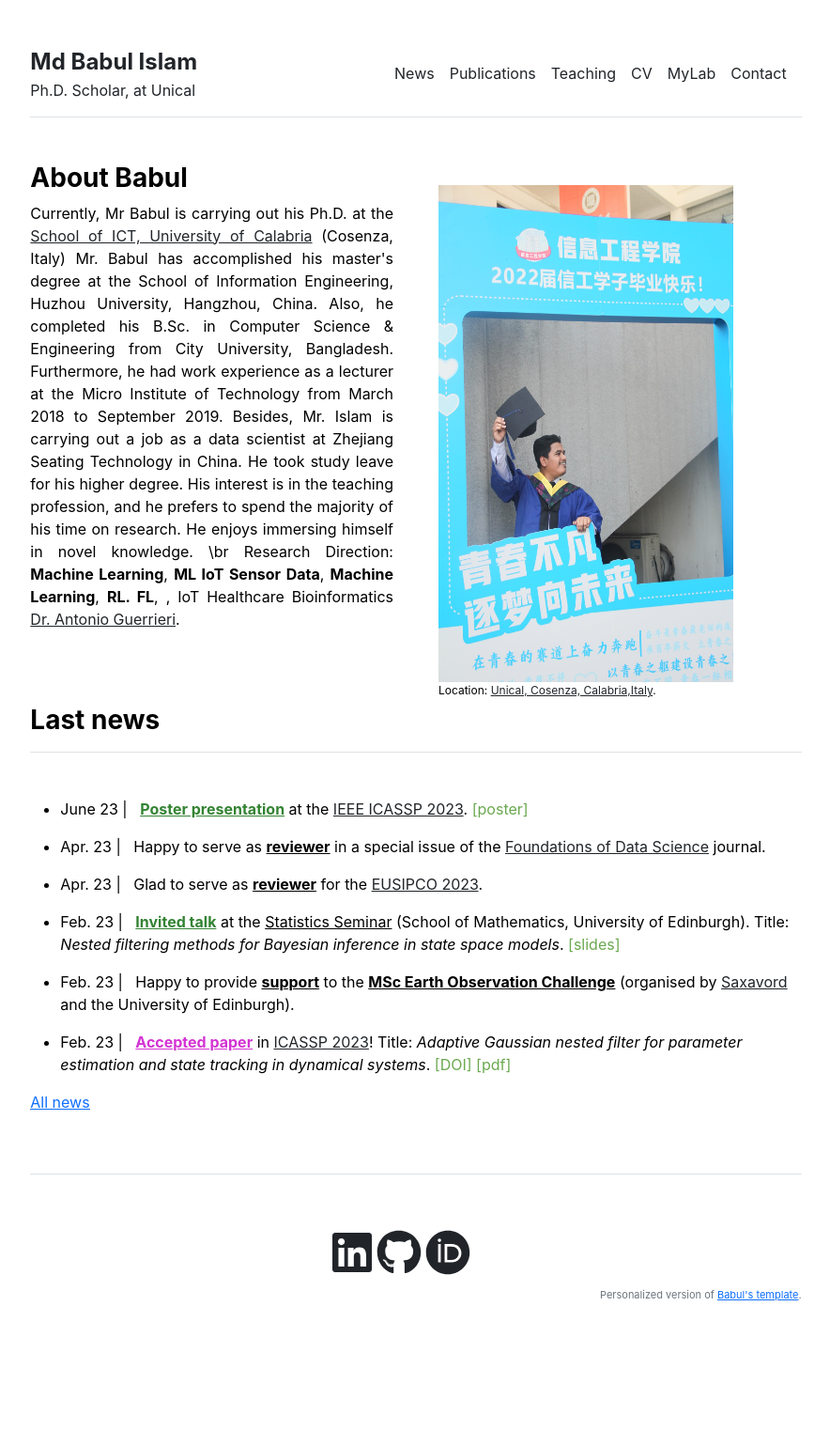
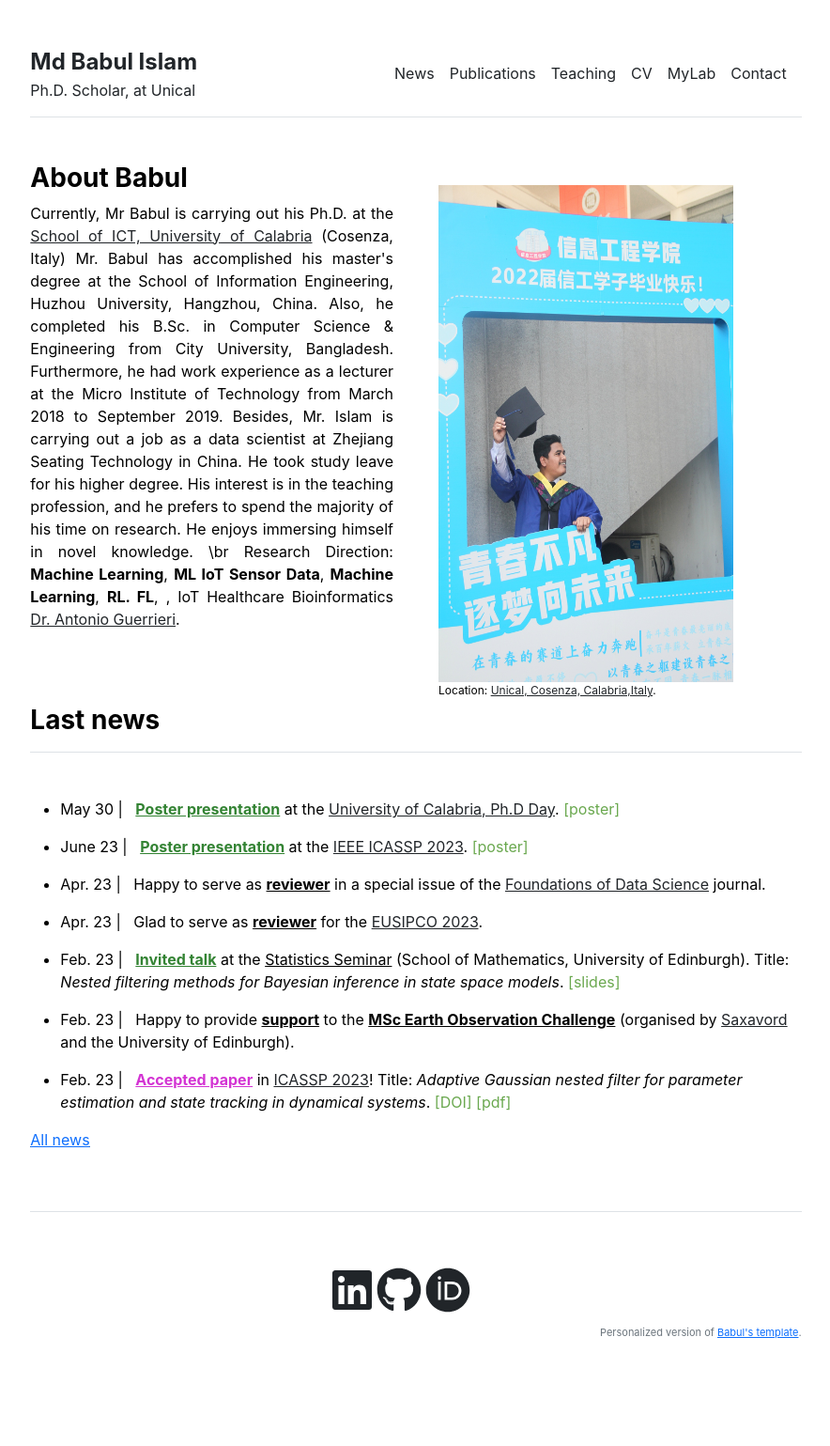
Before and after one commit to babulcseian/babulcseian.github.io, a Jekyll site: the page built from index.md, in a window 1280 px wide. Shown: the whole page at 94% size, without its empty margins (197-1081 px from the left). Built offline with Jekyll 4.4.1, drawn with Linux system fonts in a browser that asks for light colours; a style sheet for code colours, icons or effects is not loaded; before the commit the page ends 1499 px from its top, so only the background shows below that.

Commit message:
Update news.yml

```diff
--- a/_data/news.yml
+++ b/_data/news.yml
@@ -1,3 +1,4 @@
+- {message: 'May 30 | &nbsp; <b style="color:rgba(0,100,0,0.8);"><u>Poster presentation</b></u> at the <a class="other" href="https://2023.ieeeicassp.org/">University of Calabria, Ph.D Day</a>. <a class="paper" href="publications/posters/PerezVieites_ICASSP23_Posterv2.pdf">[poster]</a>', last: '1'}
 - {message: 'June 23 | &nbsp; <b style="color:rgba(0,100,0,0.8);"><u>Poster presentation</b></u> at the <a class="other" href="https://2023.ieeeicassp.org/">IEEE ICASSP 2023</a>. <a class="paper" href="publications/posters/PerezVieites_ICASSP23_Posterv2.pdf">[poster]</a>', last: '1'}
 - {message: 'Apr. 23 | &nbsp; Happy to serve as <u><b>reviewer</b></u> in a special issue of the <a class="other" href="https://www.aimsciences.org/FoDS">Foundations of Data Science</a> journal.', last: '1'}
 - {message: 'Apr. 23 | &nbsp; Glad to serve as <u><b>reviewer</b></u> for the <a class="other" href="https://eusipco2023.org/">EUSIPCO 2023</a>.', last: '1'}
```
